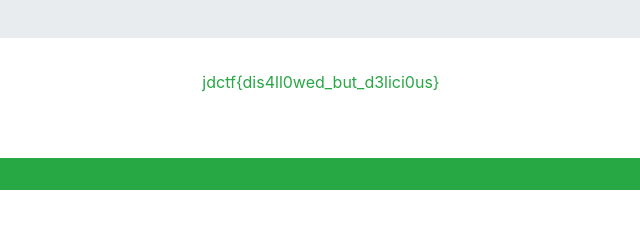
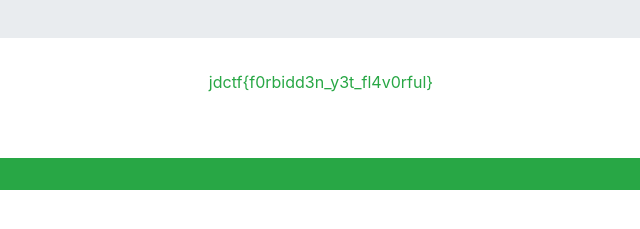
Before and after one commit to Bikrammunshi/the-forbidden-path, a plain HTML site: page answer.html in a window 1280 px wide. Shown: the part 215-444 px from the top of the page, 319-959 px from the left. Drawn offline with nearby package versions, Linux system fonts and the light colour scheme.

Commit message:
Update index.html

```diff
--- a/answer.html
+++ b/answer.html
@@ -60,7 +60,8 @@
 <!-- Features Section -->
 <div class="container" id="Features">
     <p class="text-center text-success">
-        &#106;&#100;&#99;&#116;&#102;&#123;&#100;&#105;&#115;&#52;&#108;&#108;&#48;&#119;&#101;&#100;&#95;&#98;&#117;&#116;&#95;&#100;&#51;&#108;&#105;&#99;&#105;&#48;&#117;&#115;&#125;
+       &#106;&#100;&#99;&#116;&#102;&#123;&#102;&#48;&#114;&#98;&#105;&#100;&#100;&#51;&#110;&#95;&#121;&#51;&#116;&#95;&#102;&#108;&#52;&#118;&#48;&#114;&#102;&#117;&#108;&#125;
+
     </p>
     <br>
     <br>
```
